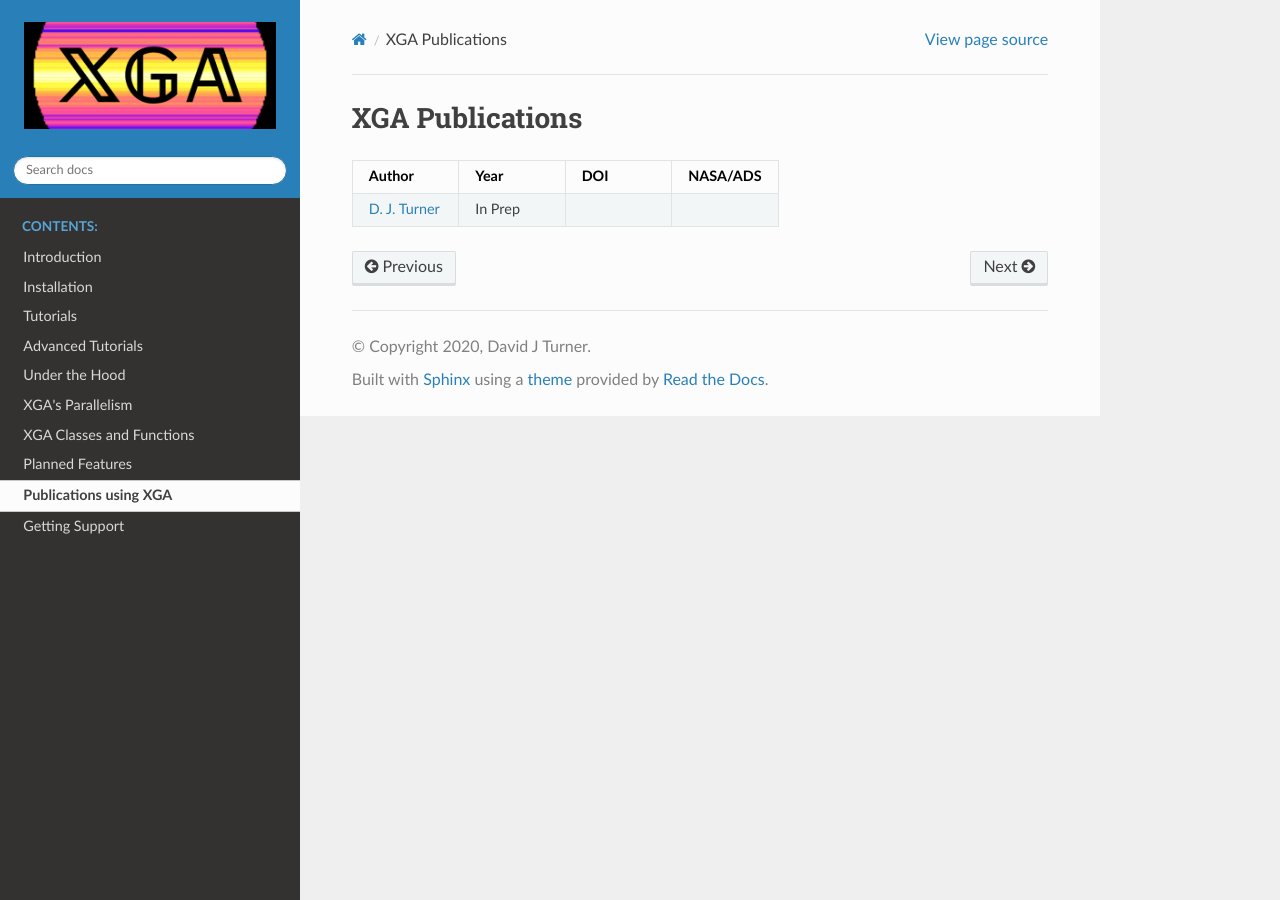
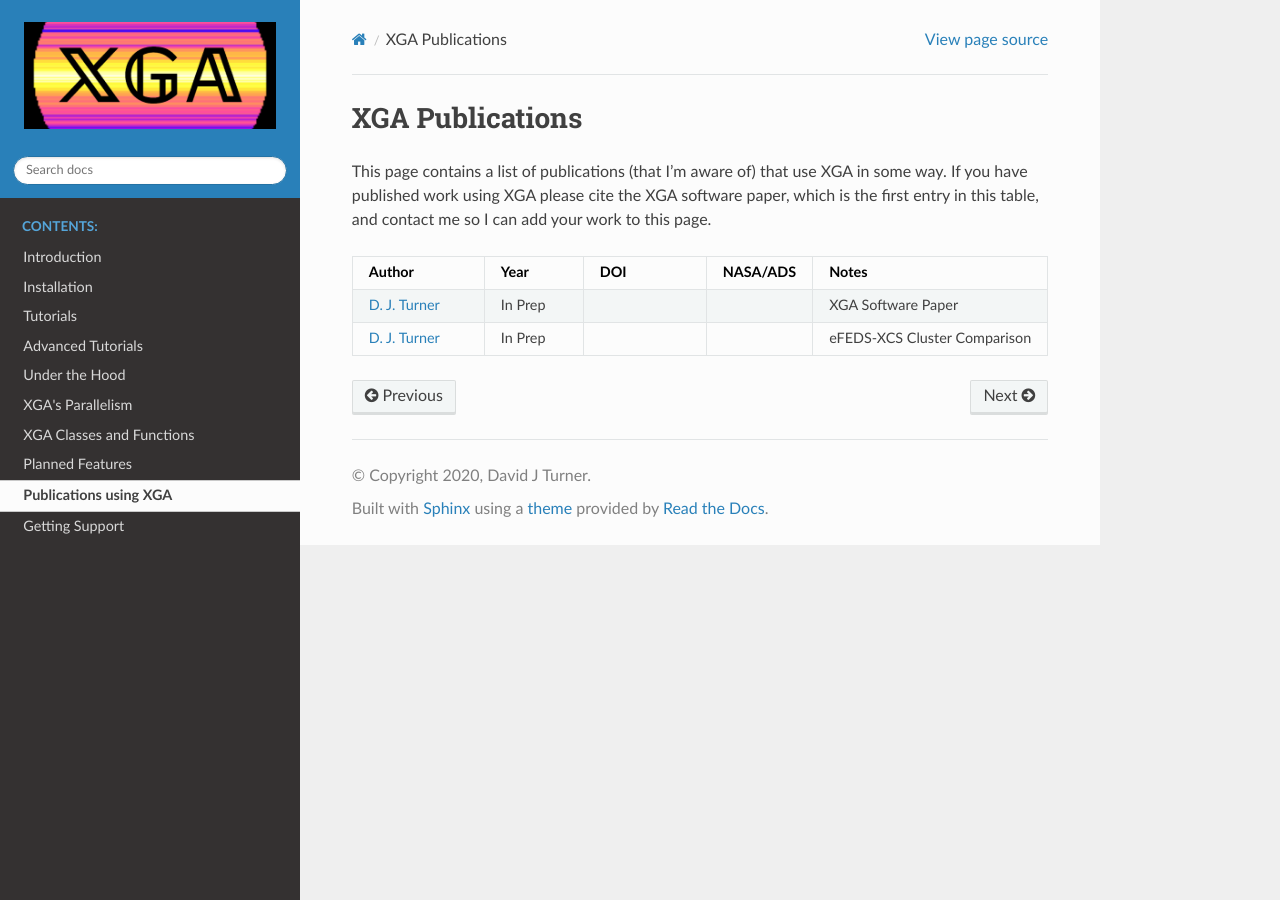
Before and after one commit to DavidT3/XGA, a Sphinx documentation site: the page built from docs/source/publications.rst, in a window 1280 px wide. Built offline with Sphinx 7.4.7 and the Read the Docs theme 2.0.0, drawn with Linux system fonts in a browser that asks for light colours; pages that are not in the unit, such as notebooks, are missing from menus.

Commit message:
Added another in prep entry to the publications table and a little paragraph above

```diff
--- a/docs/source/publications.rst
+++ b/docs/source/publications.rst
@@ -1,15 +1,26 @@
 XGA Publications
 ================
 
+This page contains a list of publications (that I'm aware of) that use XGA in some way. If you have published work
+using XGA please cite the XGA software paper, which is the first entry in this table, and contact me so I can add
+your work to this page.
+
 .. list-table::
-   :widths: 25 25 25 25
+   :widths: 20 15 20 15 30
    :header-rows: 1
 
    * - Author
      - Year
      - DOI
      - NASA/ADS
+     - Notes
    * - `D. J. Turner <https://orcid.org/0000-0001-9658-1396>`_
      - In Prep
      -
      -
+     - XGA Software Paper
+   * - `D. J. Turner <https://orcid.org/0000-0001-9658-1396>`_
+     - In Prep
+     -
+     -
+     - eFEDS-XCS Cluster Comparison
```
